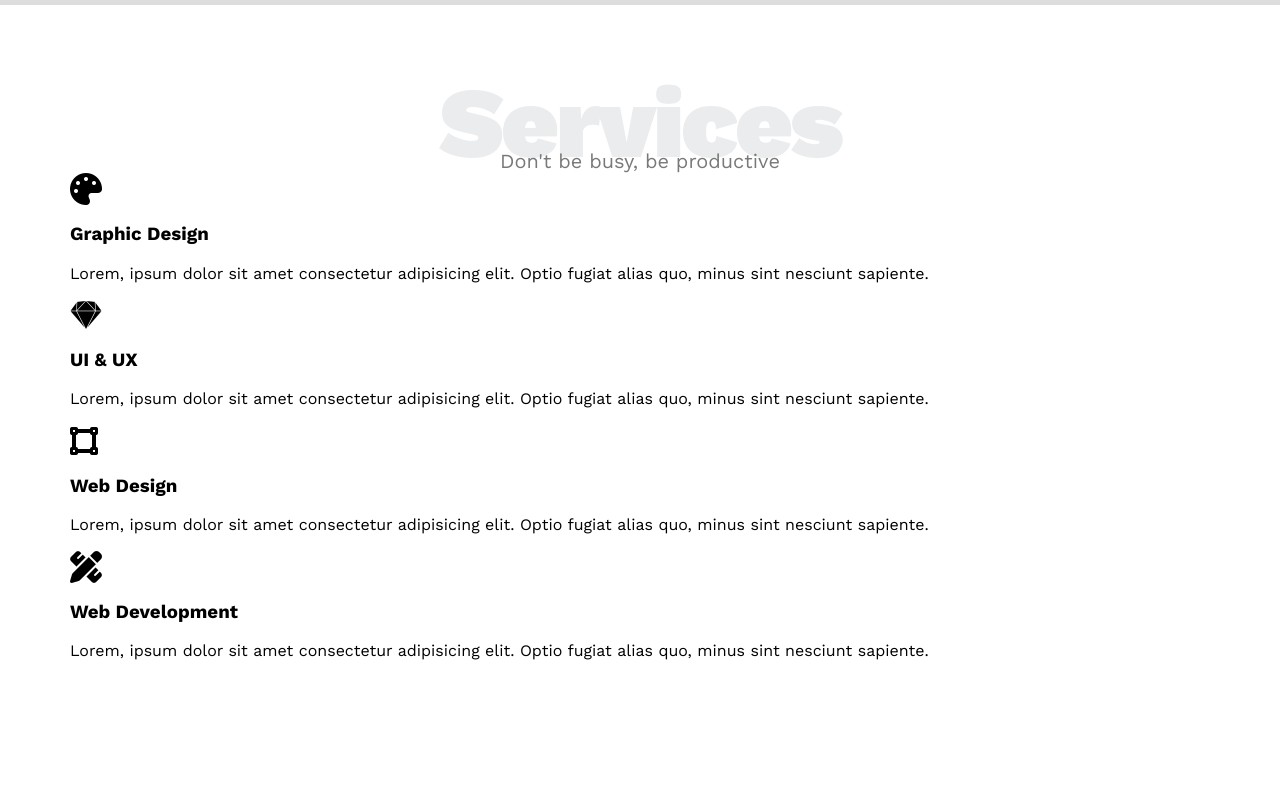
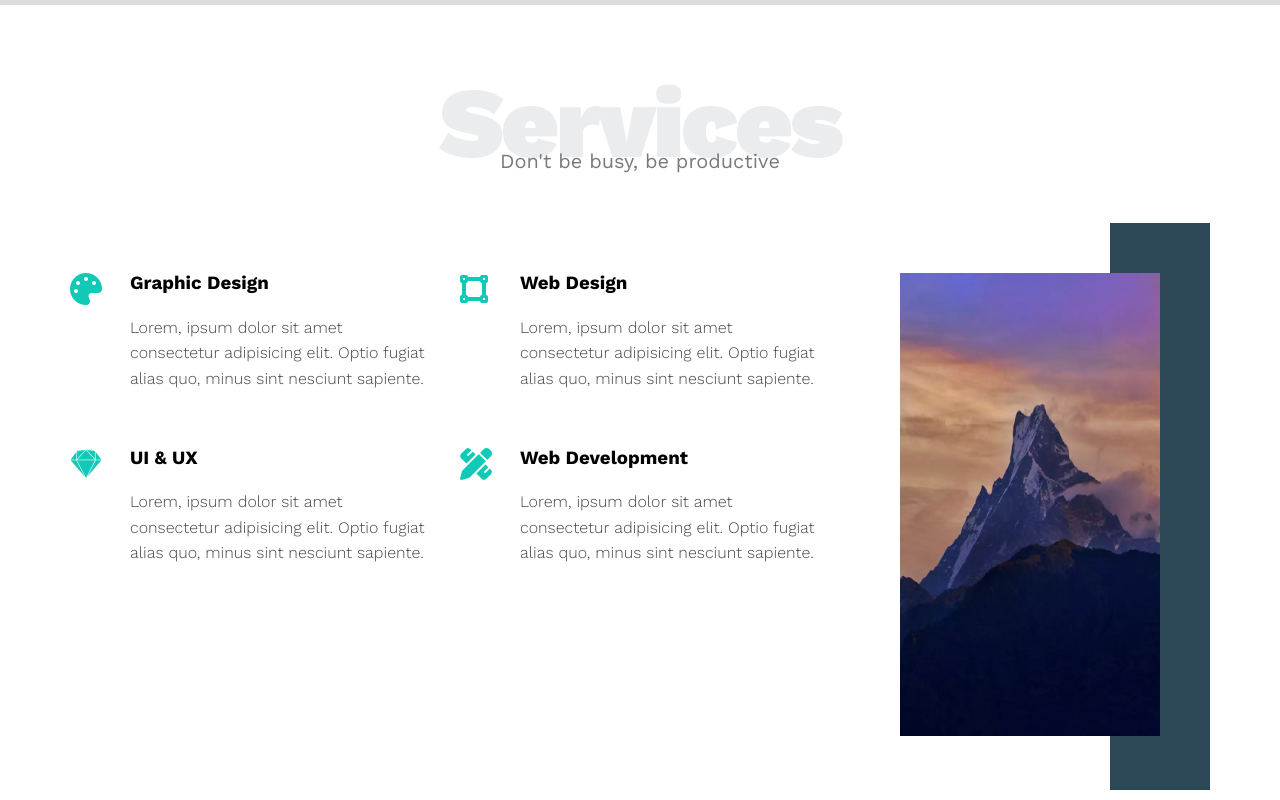
Before and after one commit to ELHARFALI/Template_1, a plain HTML site: page index.html in a window 1280 px wide. Shown: the part 1193-1993 px from the top of the page. Before the commit the page ends 1929 px from the top, so only its background shows below. Drawn offline with nearby package versions, Linux system fonts and the light colour scheme.

Commit message:
Services part 2

```diff
--- a/index.html
+++ b/index.html
@@ -138,7 +138,9 @@
                 </div>
 
                 <div class="col">
-
+                    <div class="image ">
+                        <img src="./images/77573846.webp"  alt="">
+                    </div>
                 </div>
 
             </div>
--- a/scss/_services.scss
+++ b/scss/_services.scss
@@ -2,4 +2,68 @@
 .services {
     padding-top: 60px;
     padding-bottom: 60px;
+
+    &__content {
+        display: grid;
+        grid-template-columns: repeat(auto-fill, minmax(300px, 1fr));
+        gap: 30px;
+        margin-top: 100px;
+
+        .col {
+
+            .srv {
+                display: flex;
+                margin-bottom: 40px;
+
+                @include mobile {
+                    flex-direction: column;
+                    text-align: center;
+                }
+
+                i {
+                    color: $main-color;
+                    flex-basis: 60px;
+                }
+
+                .text {
+                    flex: 1;
+
+                    h3 {
+                        margin: 0 0 20px;
+                    }
+
+                    p {
+                        color: #444;
+                        font-weight: 300;
+                        line-height: 1.6;
+                    }
+                }
+            }
+
+
+            .image {
+                text-align: center;
+                position: relative;
+
+                @media (max-width: 1199px) {
+                    display: none;
+                }
+
+                &::before {
+                    content: '';
+                    background-color: $secondary-color;
+                    width: 100px;
+                    height: calc(100% + 100px);
+                    top: -50px;
+                    position: absolute;
+                    right: 0;
+                    z-index: -1;
+                }
+
+                img {
+                    width: 260px;
+                }
+            }
+        }
+    }
 }
--- a/scss/_variables.scss
+++ b/scss/_variables.scss
@@ -1,2 +1,3 @@
 // COLORS
 $main-color: #10cab7;
+$secondary-color: #2c4755;
```
Also changed, not shown: dist/css/style.css, images/19.jpeg (added), images/77573846.webp (added), 1 other file.
